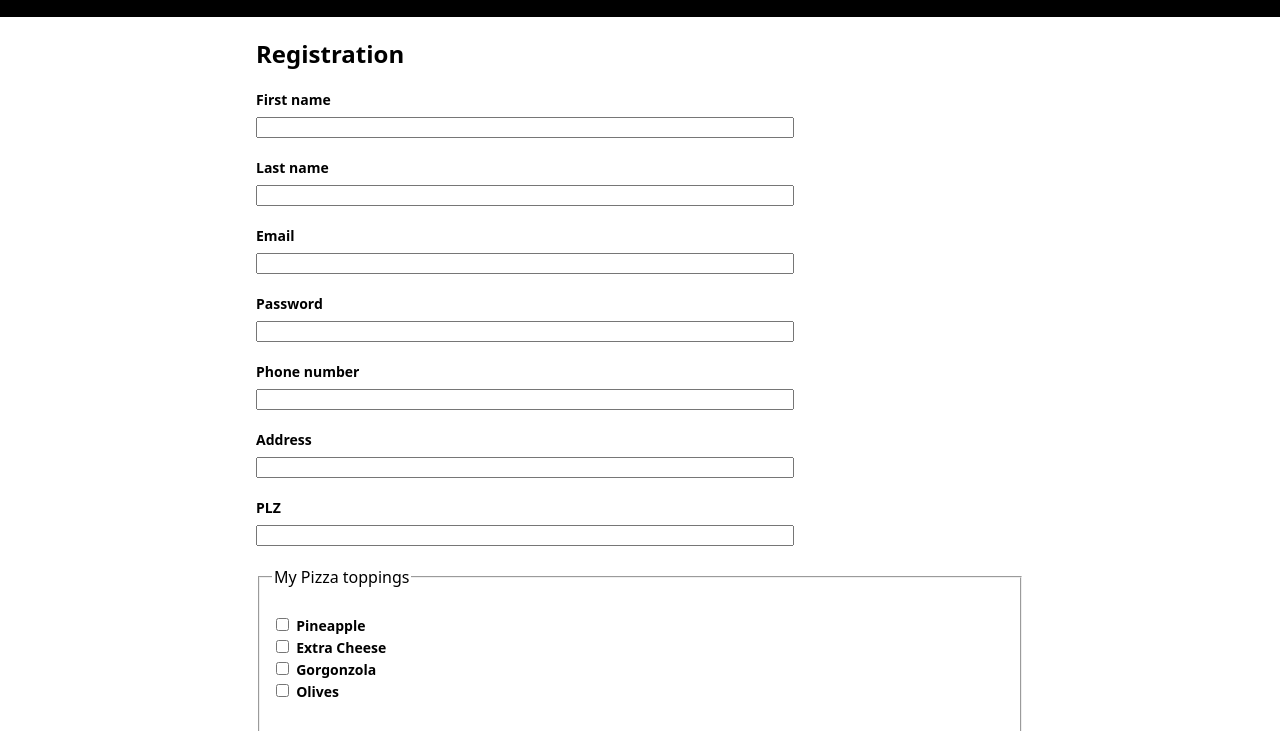
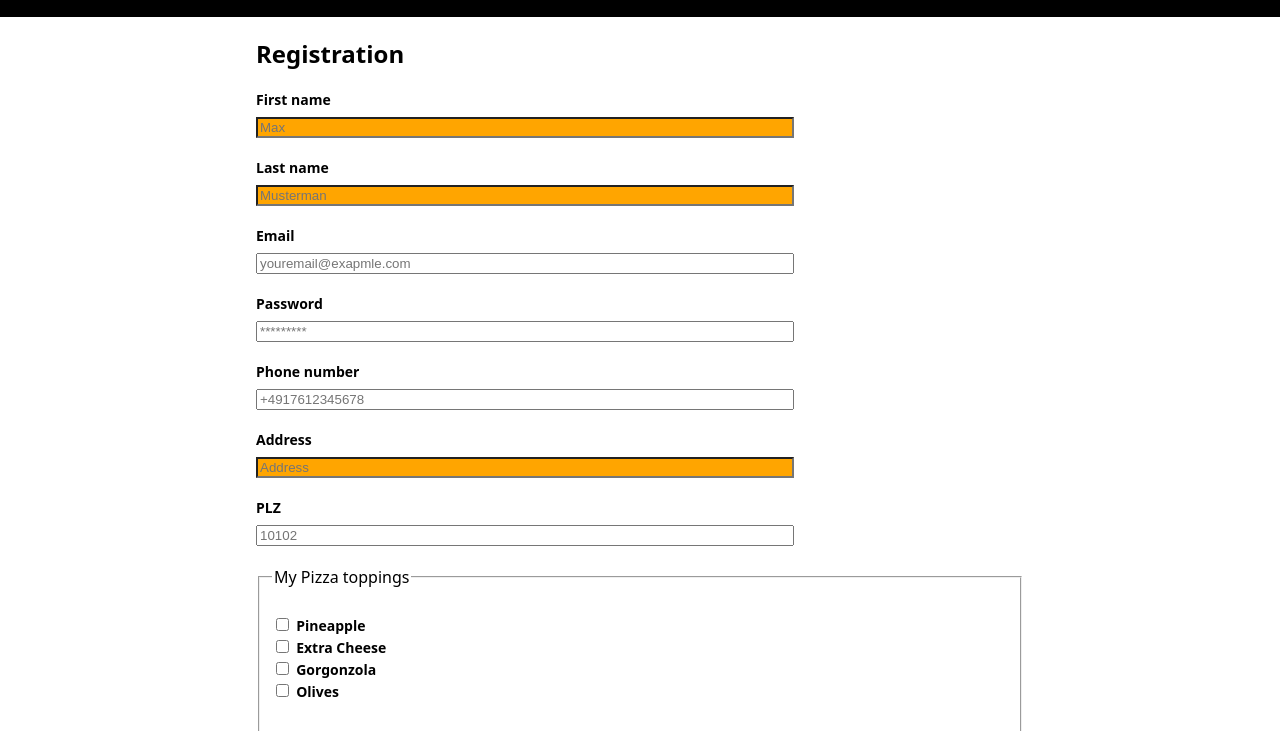
Before and after one commit to sheikhmirfan1/example2, a plain HTML site: page Data-Form/index.html in a window 1280 px wide. Shown: the part 66-797 px from the top of the page. Drawn offline with Linux system fonts and the light colour scheme.

Commit message:
added input style

```diff
--- a/Data-Form/css/style.css
+++ b/Data-Form/css/style.css
@@ -22,13 +22,24 @@ header{
 .form-field> input{
     display: block;
     width: 70%;
+
 }
 label{
     font-size: 14px;
     font-weight: 700;
     margin-bottom: 8px ;
+
 }
 .form-field,
 .form-buttons{
     margin: 20px 0;
+
 }
+input:focus{
+    outline: 2px solid red;
+
+}
+input[type='text']{
+    background-color: orange;
+
+}
--- a/Data-Form/index.html
+++ b/Data-Form/index.html
@@ -17,38 +17,58 @@
             <h2>Registration</h2>
             <form action="#" method="post">
             <div class="form-field">
-                <label for="">First name</label>
-                <input type="text">
+                <label for="first-name">First name</label>
+                <input type="text"
+                name="first-name"
+                id="first-name"
+                required placeholder="Max">
             </div>
 
             <div class="form-field">
-                <label for="">Last name</label>
-                <input type="text">
+                <label for="last-name">Last name</label>
+                <input type="text"
+                name="last-name" id="last-name"
+                required placeholder="Musterman">
             </div>
 
             <div class="form-field">
-                <label for="">Email</label>
-                <input type="email">
+                <label for="email">Email</label>
+                <input type="email"
+                name="email"
+                id="email"
+                required placeholder="youremail@exapmle.com">
             </div>
 
             <div class="form-field">
-                <label for="">Password</label>
-                <input type="password">
+                <label for="password">Password</label>
+                <input type="password"
+                name="password"
+                id="password"
+                required placeholder="*********">
             </div>
 
             <div class="form-field">
-                <label for="">Phone number</label>
-                <input type="tel">
+                <label for="phone-number">Phone number</label>
+                <input type="tel"
+                name="phone-number"
+                id="phone-number"
+                required placeholder="+4917612345678">
             </div>
 
             <div class="form-field">
-                <label for="">Address</label>
-                <input type="text">
+                <label for="address">Address</label>
+                <input type="text"
+                name="address"
+                id="address"
+                required placeholder="Address">
             </div>
 
             <div class="form-field">
-                <label for="">PLZ</label>
-                <input type="number">
+                <label for="postal-code">PLZ</label>
+                <input type="number"
+                name="postcode"
+                id="postcode"
+                required placeholder="10102">
             </div>
 
             <fieldset>
@@ -56,22 +76,22 @@
                 <div class="form-field">
 
                 <div class="checkboxes">
-                    <input type="checkbox">
-                <label for="">Pineapple</label>
+                    <input type="checkbox" name="pineapple" id="pineapple">
+                <label for="pineapple">Pineapple</label>
             </div>
 
             <div class="checkboxes">
-                <input type="checkbox">
-                <label for="">Extra Cheese</label>
+                <input type="checkbox" name="extra-chesse" id="extra-chesse">
+                <label for="extra-chesse">Extra Cheese</label>
             </div>
 
             <div class="checkboxes">
-                <input type="checkbox">
-                <label for="">Gorgonzola</label>
+                <input type="checkbox" name="gorgonzola" id="gorgonzola">
+                <label for="gorgonzola">Gorgonzola</label>
             </div>
             <div class="checkboxes">
-                <input type="checkbox">
-                <label for="">Olives </label>
+                <input type="checkbox" name="olives" id="olives">
+                <label for="olives">Olives </label>
             </div>
             </div>
             </fieldset>
@@ -99,8 +119,7 @@
                 <input type="submit">
                 <input type="reset">
             </div>
-
-
+            </form>
         </section>
     </main>
     <footer class="container">
```
